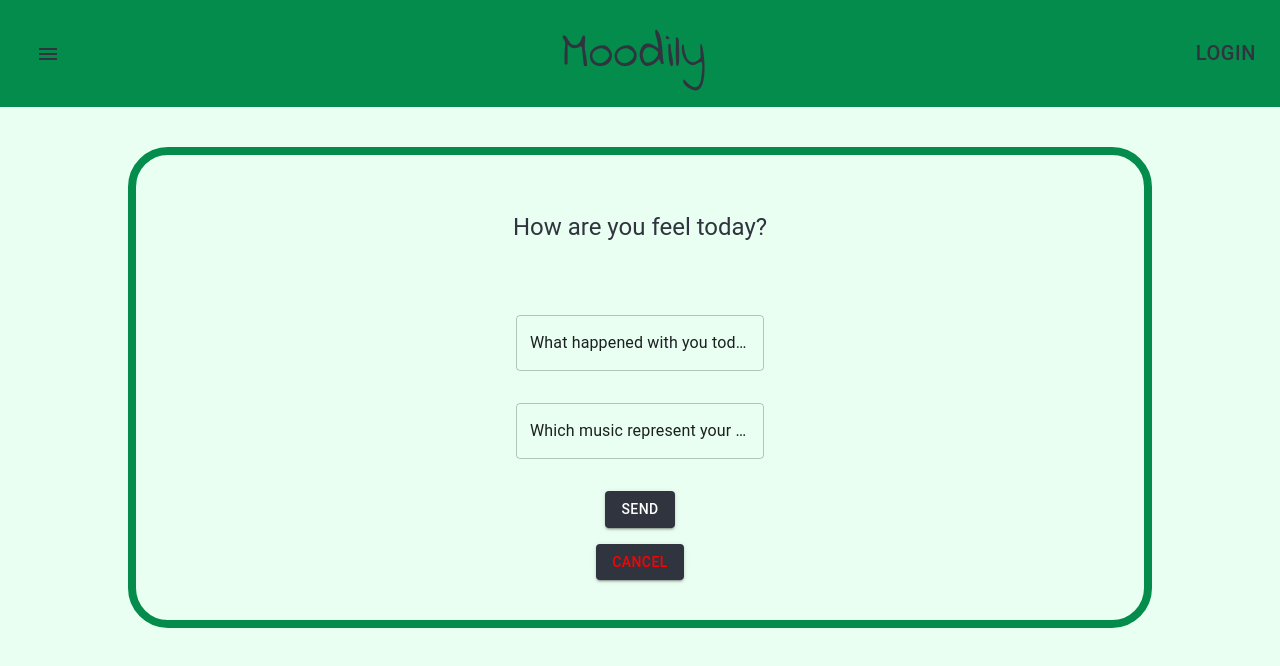
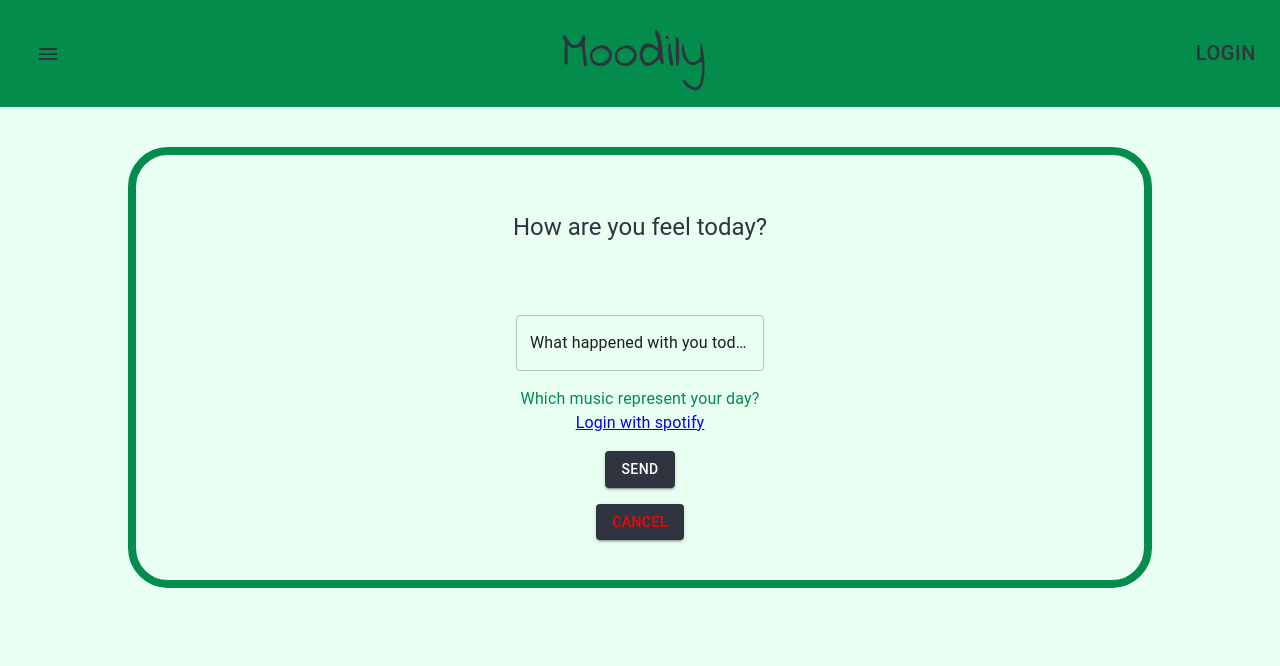
Before and after one commit to csakafeda/Moodily, a React (Vite) app in the folder frontend/: page /createPost in a window 1280 px wide. Shown: the top 666 px of the page. Built offline with nearby package versions, Linux system fonts and the light colour scheme; some icons are missing; a web font is replaced by a local one; what spotify-web-api-node would draw is missing.

Commit message:
add music change handler to moodform

```diff
--- a/frontend/src/Components/MoodForm.jsx
+++ b/frontend/src/Components/MoodForm.jsx
@@ -1,9 +1,10 @@
 import {Box, Button, Container, FormControl, TextField, Typography} from "@mui/material";
-import {useState} from "react";
+import {useEffect, useState} from "react";
 import {useNavigate} from "react-router-dom";
 import {getTodaysPost} from "../API/postAPI.js";
 import {customIcons, IconContainer, StyledRating} from "./MoodRater.jsx";
 import {getUserId} from "../Tools/userTools.js";
+import {SpotifyPage} from "../API/SpotifyAPI/SpotifyPage.jsx";
 
 export default function MoodForm({postToUpdate, onSave, error, onCancel}) {
     const navigate = useNavigate();
@@ -11,9 +12,16 @@ export default function MoodForm({postToUpdate, onSave, error, onCancel}) {
     const [rate, setRate] = useState(postToUpdate ? parseInt(postToUpdate.moodRate) : 0);
     const [music, setMusic] = useState(postToUpdate ? postToUpdate.moodMusic : "");
     const [picture, setPicture] = useState(postToUpdate ? postToUpdate.moodPicture : "");
+    const [selected, setSelected] = useState();
+
+    useEffect(() => {
+        handleMusicChange(selected);
+    }, [selected]);
     const handleRateChange = (e) => setRate(e.target.value);
     const handleTextChange = (e) => setText(e.target.value);
-    const handleMusicChange = (e) => setMusic(e.target.value);
+    const handleMusicChange = () => {
+        setMusic(selected);
+    }
     const handlePictureChange = (e) => setPicture(e.target.value);
     const handleMoodChange = async () => {
         getTodaysPost(getUserId())
@@ -22,7 +30,7 @@ export default function MoodForm({postToUpdate, onSave, error, onCancel}) {
 
     const onSubmit = (e) => {
         e.preventDefault();
-        return onSave({"rate": rate, "text": text, "music": music, "picture": picture});
+        return onSave({"rate": rate, "text": text, "music": music.songUrl, "picture": picture});
     };
 
     return (
@@ -59,14 +67,16 @@ export default function MoodForm({postToUpdate, onSave, error, onCancel}) {
                     ></TextField>
                 </FormControl>
 
-                <FormControl align="center" sx={{padding: "1rem"}}>
-                    <TextField
-                        label="Which music represent your day?"
-                        id="music"
-                        onChange={handleMusicChange}
-                        defaultValue={music}
-                    ></TextField>
-                </FormControl>
+
+                <Typography>Which music represent your day?</Typography>
+                {
+                    selected &&
+                    <div>Selected music:
+                        <a href={selected.songUrl}>{musicDisplayer(selected)}</a>
+                    </div>
+                }
+
+                <SpotifyPage setSelected={setSelected}/>
                 {/*
                 <FormControl align="center" sx={{padding: "1rem"}}>
                     <TextField
@@ -104,5 +114,10 @@ export default function MoodForm({postToUpdate, onSave, error, onCancel}) {
 
             </Box>
         </>
-    );
+    )
 }
+
+const musicDisplayer = (track) => {
+    console.log(track.artist + "-" + track.title);
+    return track.artist + "-" + track.title;
+}
```
